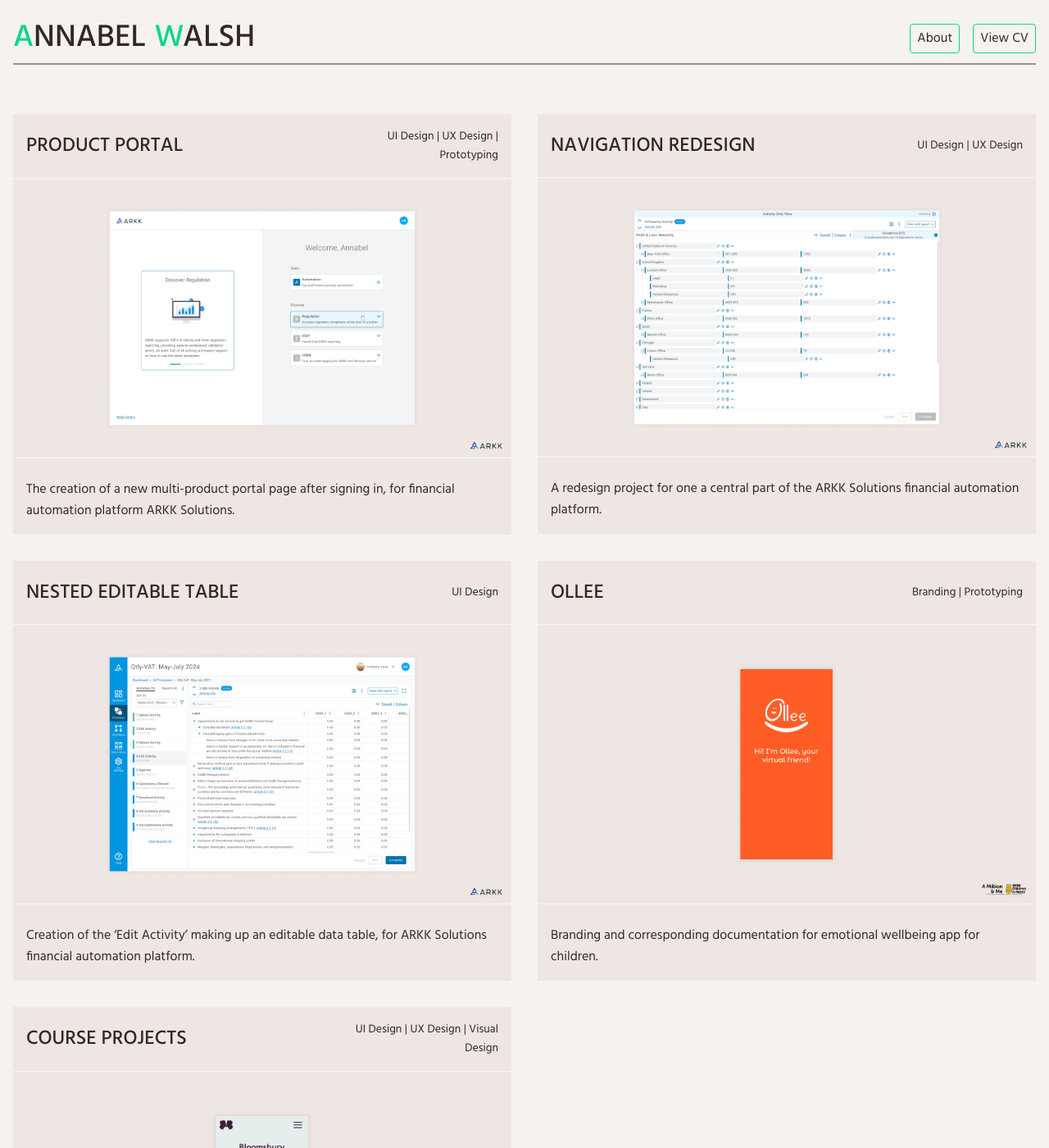
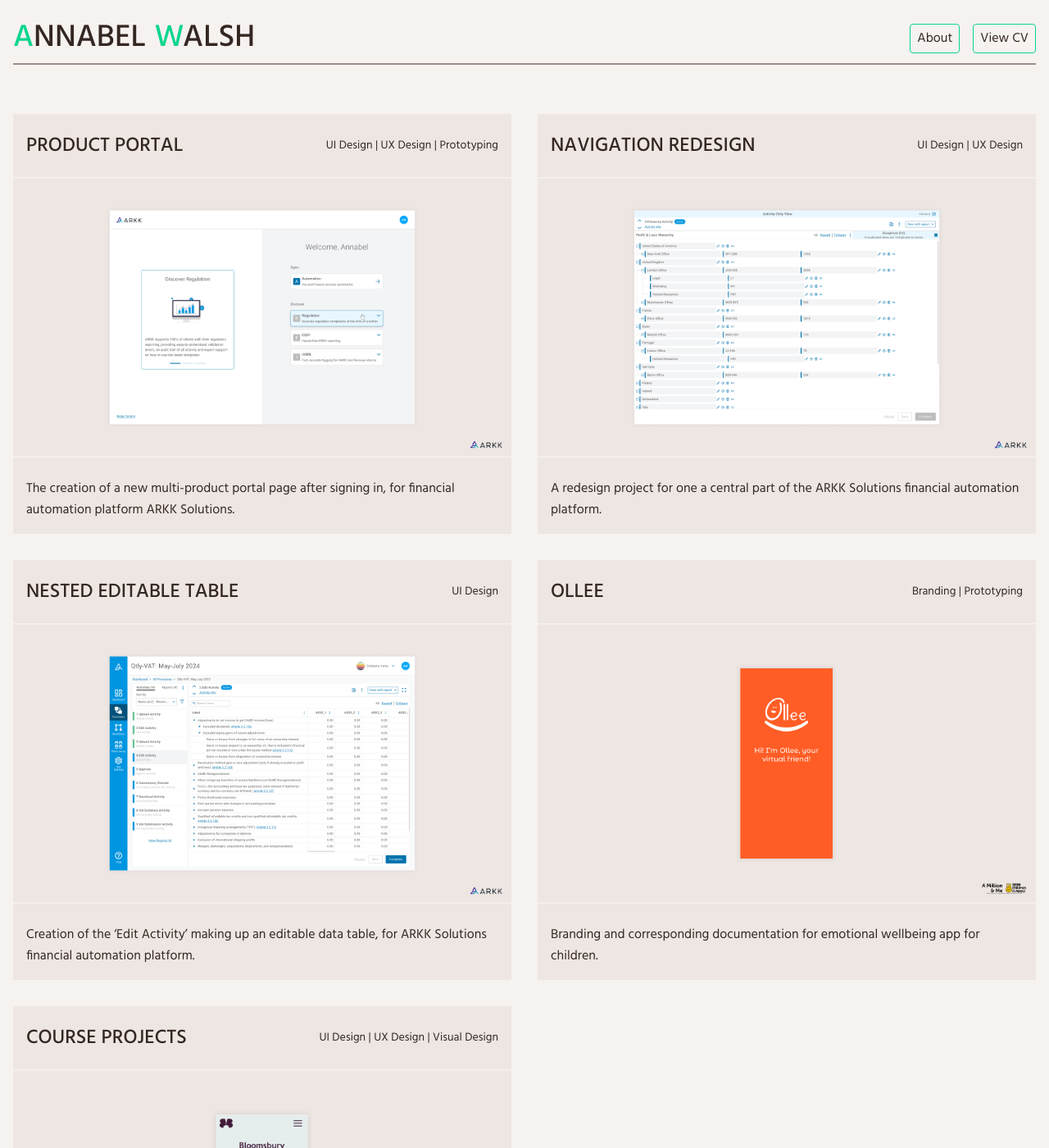
Before and after one commit to davidhiskett/awalsh, a Jekyll site: the page built from index.html, in a window 1280 px wide and 1400 px high. Shown: the whole window at 82% size. Built offline with Jekyll 4.4.1, drawn with Linux system fonts in a browser that asks for light colours.

Commit message:
Fix project card spacing

```diff
--- a/_sass/index.scss
+++ b/_sass/index.scss
@@ -14,6 +14,7 @@
       display: flex;
       padding: 16px;
       align-items: center;
+      justify-content: space-between;
       min-height: 77px;
 
       .title {
--- a/index.html
+++ b/index.html
@@ -8,8 +8,8 @@
         <a href="{{ site.baseurl }}{{ project.url }}" class="project col-xs-12 col-sm-6">
           <div class="project__content">
             <div class="project__header">
-              <span class="title col-xs-6 col-sm-8">{{ project.title }}</span>
-              <span class="type col-xs-6 col-sm-4">{{ project.type }}</span>
+              <span class="title">{{ project.title }}</span>
+              <span class="type">{{ project.type }}</span>
             </div>
             <div class="project__image-container">
               <img src="assets/img/{{ project.image }}">
```
Also changed, not shown: 3 other files.
